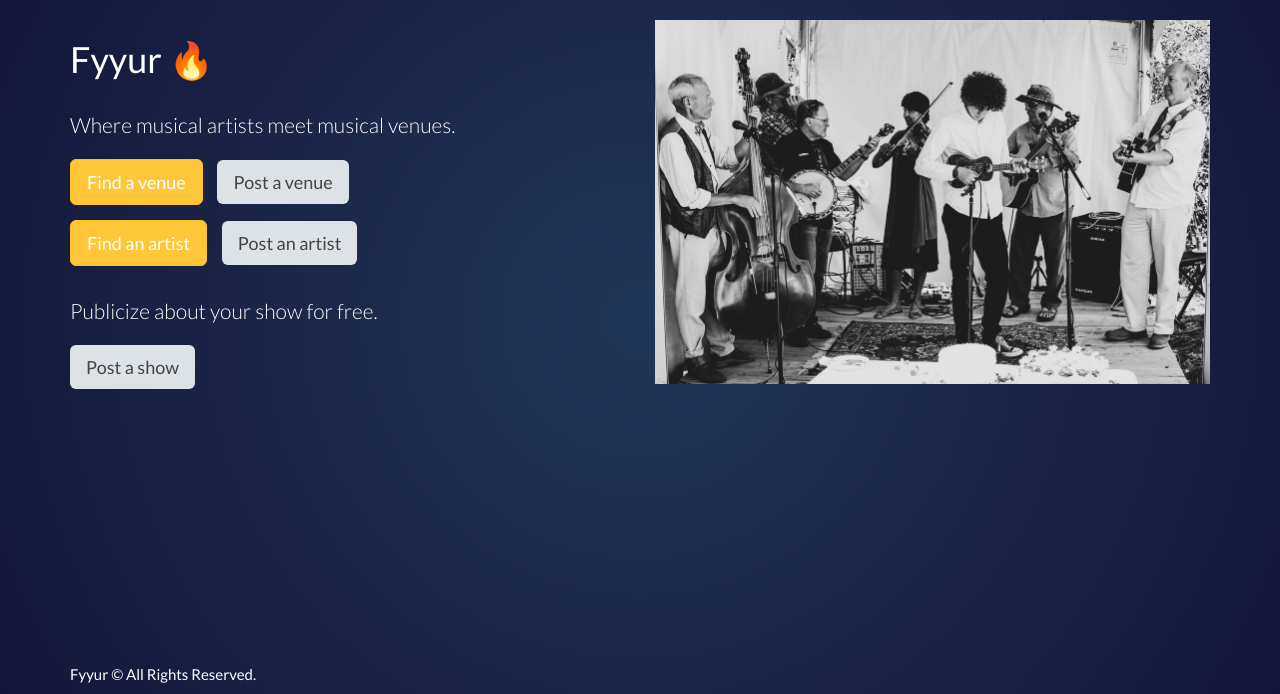
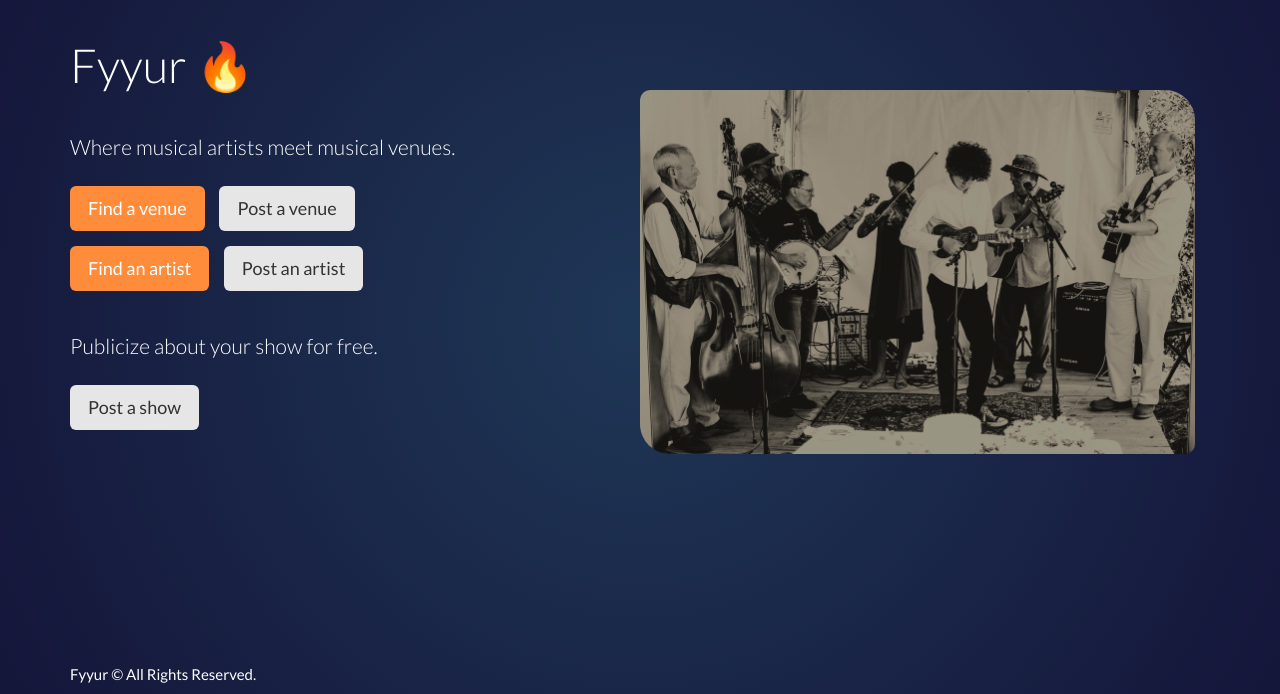
Before and after one commit to ahmedbaligh/fyyur, a Flask app: page / in a window 1280 px wide. Shown: the part 80-774 px from the top of the page. Run offline with Flask 2, Linux system fonts and the light colour scheme; parts of the project's set-up code (start-up, migrations or seed data) failed here and were passed over; some libraries are stand-ins or nearby versions.

Commit message:
feat: Update landing page's UI

```diff
--- /dev/null
+++ b/static/css/home.css
@@ -0,0 +1,62 @@
+h1 {
+  font-size: 4.7rem;
+  font-weight: 300;
+  margin-bottom: 40px;
+}
+
+@media (max-width: 991px) {
+  h1 {
+    font-size: 4rem;
+  }
+
+  .container {
+    margin: 0 30px;
+  }
+}
+
+p.lead {
+  margin: 40px 0 25px;
+}
+
+h3 a button.btn {
+  line-height: 1.6;
+  padding: 8px 18px;
+  border-radius: 6px;
+  border: none;
+}
+
+h3 a:first-of-type button.btn {
+  background: #ff8c3a;
+  color: #fff;
+}
+
+h3 a:last-of-type button.btn {
+  background: #e6e6e6;
+  color: #333;
+}
+
+h3 a:first-of-type button.btn:hover {
+  transition: all 0.3s ease-in;
+  color: #ff8c3a;
+  background: #fff;
+}
+
+h3 a:last-of-type button.btn:hover {
+  color: #ff8c3a;
+}
+
+#front-splash {
+  transition: all 0.3s ease-out;
+  position: relative;
+  top: 70px;
+  right: 15px;
+  filter: sepia(50%) brightness(60%);
+  border-radius: 10px 30px;
+}
+
+#front-splash:hover {
+  transition: all 0.5s ease;
+  transform: scale(1.1);
+  right: 30px;
+  filter: sepia(50%) brightness(100%);
+}
--- a/templates/pages/home.css
+++ /dev/null
@@ -1,3 +0,0 @@
-h1 {
-	margin-bottom: 1em;
-}
--- a/templates/pages/home.html
+++ b/templates/pages/home.html
@@ -1,6 +1,8 @@
 {% extends 'layouts/main.html' %}
   {% block title %}Fyyur{% endblock %}
+  {% block styles %}home{% endblock %}
 {% block content %}
+
 <div class="row">
   <div class="col-sm-6">
     <h1>Fyyur 🔥</h1>
@@ -15,11 +17,17 @@
     </h3>
     <p class="lead">Publicize about your show for free.</p>
     <h3>
-			<a href="/shows/create"><button class="btn btn-default btn-lg">Post a show</button></a>
+      <a href="/shows/create">
+        <button class="btn btn-default btn-lg">Post a show</button>
+      </a>
     </h3>
   </div>
   <div class="col-sm-6 hidden-sm hidden-xs">
-		<img id="front-splash" src="{{ url_for('static',filename='img/front-splash.jpg') }}" alt="Front Photo of Musical Band" />
+    <img
+      id="front-splash"
+      src="{{ url_for('static',filename='img/front-splash.jpg') }}"
+      alt="Front Photo of Musical Band"
+    />
   </div>
 </div>
 {% endblock %}
```
Lines whose indentation alone changed are shown as unchanged.
